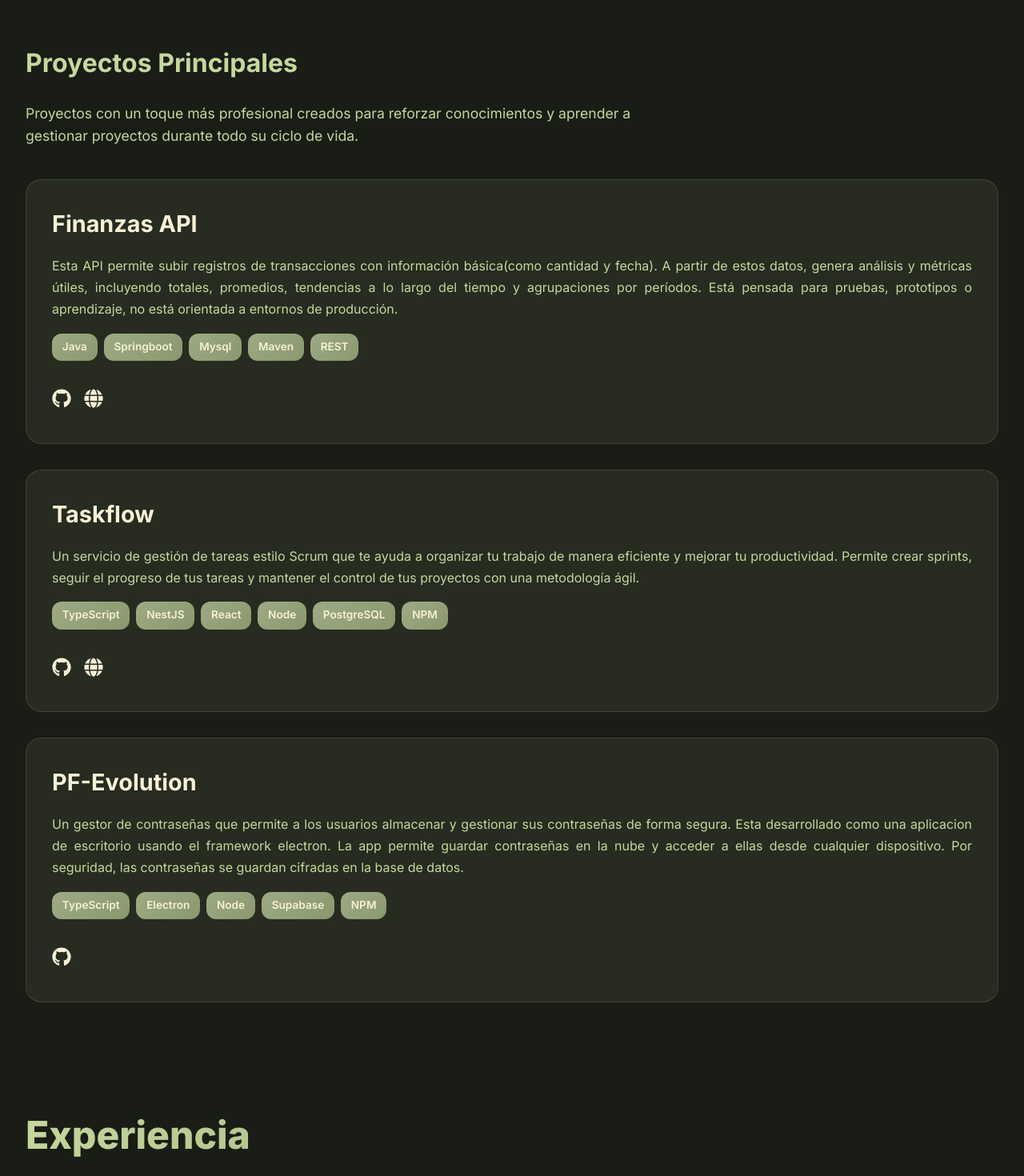
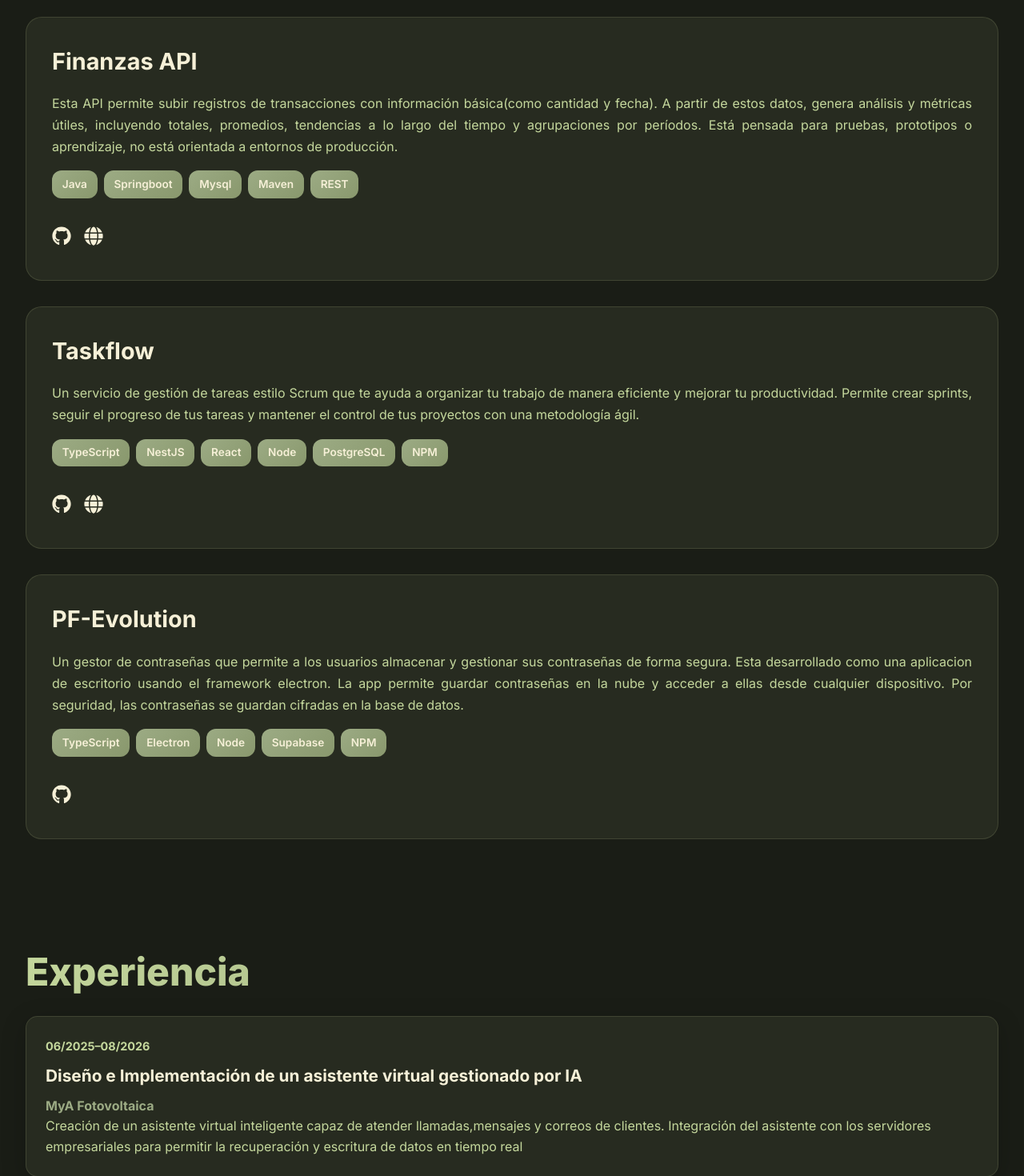
Before and after one commit to Yago-Rueda-24/Portfolio, a React (Vite) app: page / in a window 1280 px wide. Shown: the part 920-2390 px from the top of the page at 80% size. Built offline with nearby package versions, Linux system fonts and the light colour scheme.

Commit message:
Modificacion en los margenes sobte los titulos

```diff
--- a/src/index.css
+++ b/src/index.css
@@ -70,7 +70,7 @@ body {
 
 .section>h1 {
   font-size: 3rem;
-  margin-bottom: 1.5rem;
+  margin-bottom: 0.5rem;
   font-weight: 800;
   background: var(--gradient-primary);
   -webkit-background-clip: text;
@@ -340,7 +340,7 @@ body {
    ============================================ */
 .projects-grid,
 .big-projects-grid {
-  margin-top: 40px;
+  margin-top: 1rem;
   justify-items: center;
   display: grid;
   gap: 2rem;
@@ -452,10 +452,10 @@ body {
    TECH STACK - Technology-Specific Gradients
    ============================================ */
 .technologies {
+  margin-top: 1rem;
   display: grid;
   grid-template-columns: repeat(auto-fill, minmax(200px, 1fr));
   gap: 1.5rem;
-  padding-top: 20px;
 }
 
 .techHability {
@@ -557,9 +557,9 @@ body {
    TIMELINE - Glassmorphic Design
    ============================================ */
 .timeline-item {
-  margin-top: 2rem;
+  margin-top: 1rem;
   position: relative;
-  margin-bottom: 2rem;
+  margin-bottom: 1rem;
 }
 
 .timeline-content {
--- a/src/pages/Home.jsx
+++ b/src/pages/Home.jsx
@@ -32,8 +32,7 @@ export default function Home() {
 
             <section id="projects" className="section">
                 <h1>Proyectos</h1>
-                <h2>Proyectos Principales</h2>
-                <p>Proyectos con un toque más profesional creados para reforzar conocimientos y aprender a gestionar proyectos durante todo su ciclo de vida.</p>
+
 
                 <div className="big-projects-grid">
                     <BigProject
```
